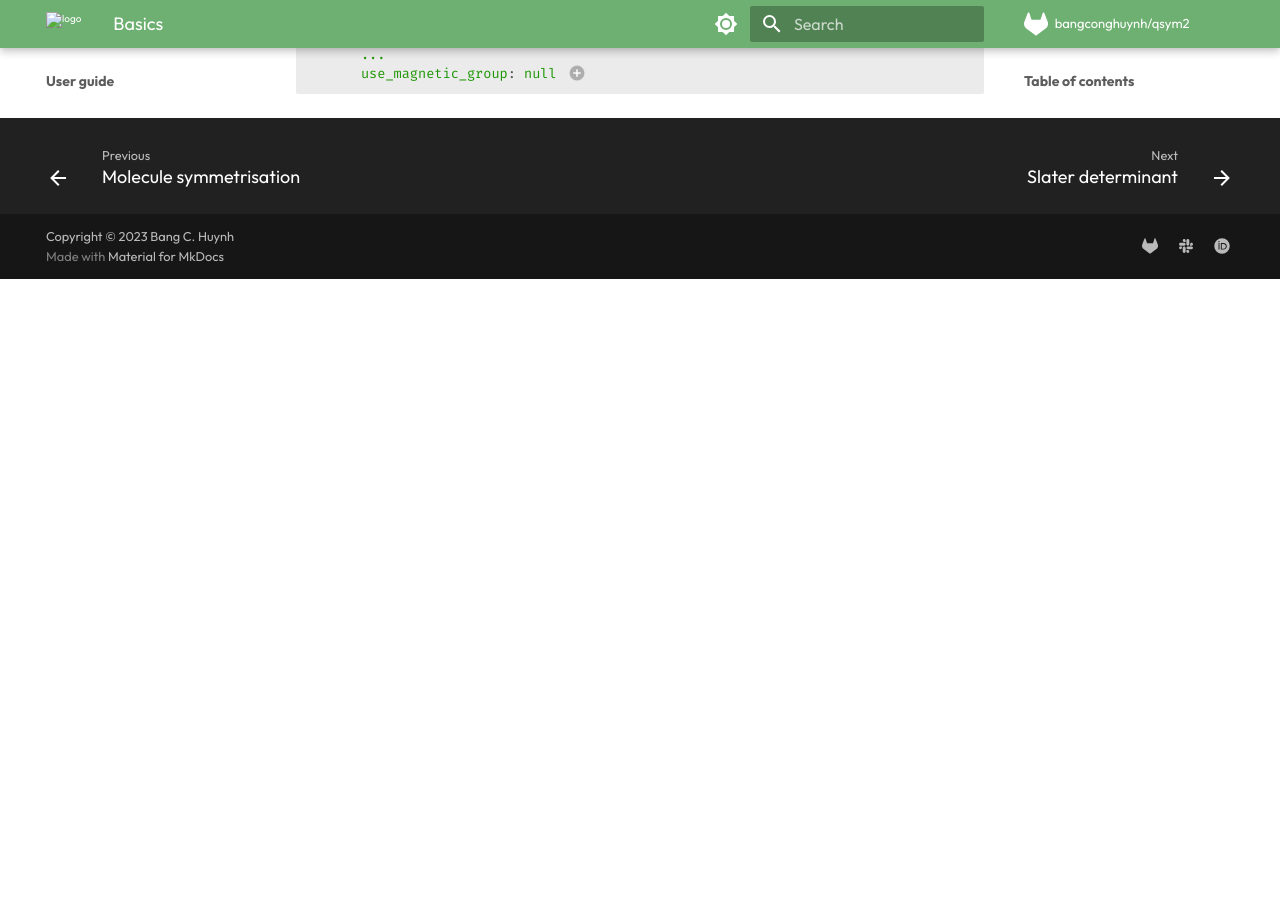
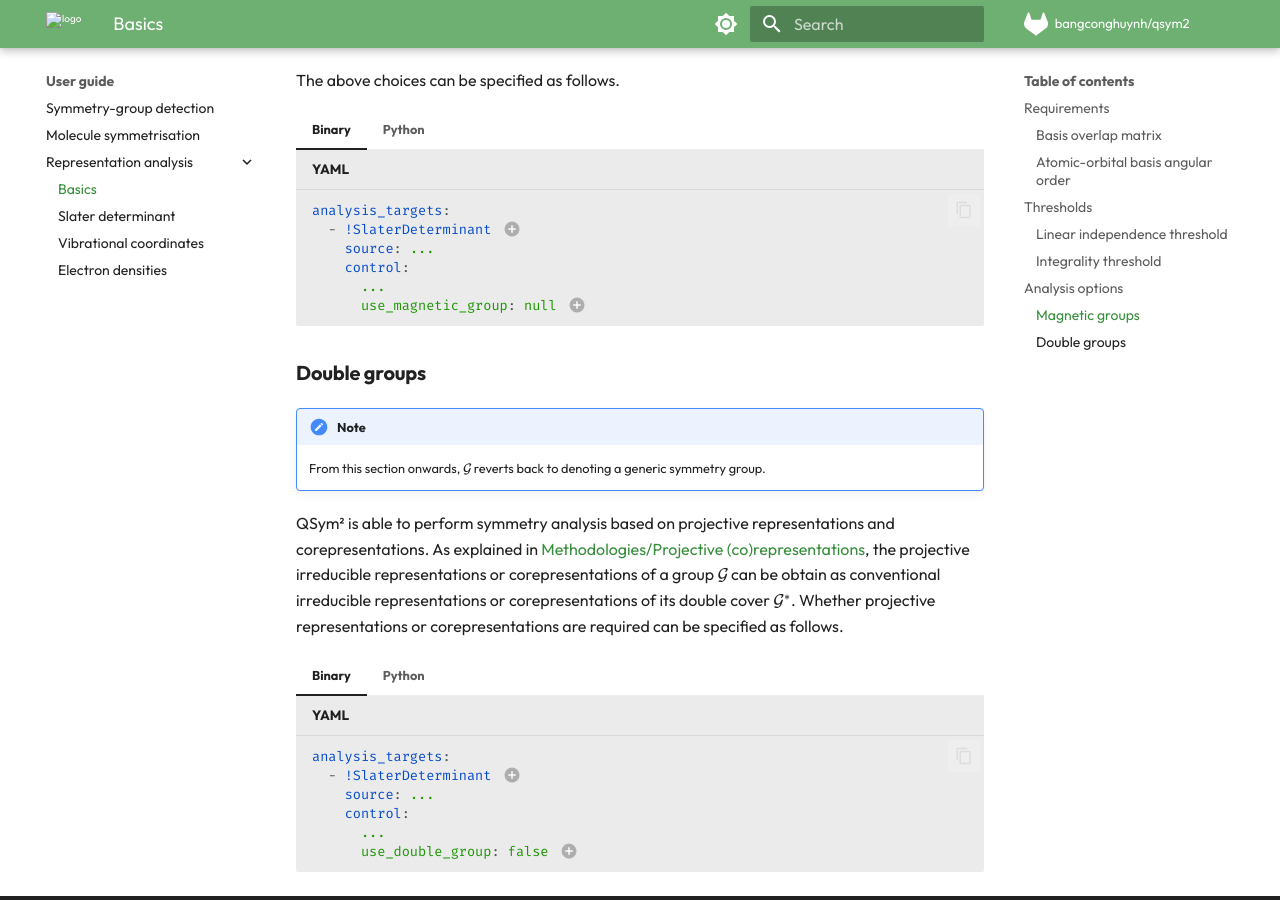
Before and after one commit to bangconghuynh/qsym2, an MkDocs documentation site: the page built from docs/docs/user-guide/representation-analysis/basics.md, in a window 1280 px wide and 900 px high, scrolled down 5273 px. Built offline with MkDocs 1.6.1 and Material for MkDocs 9.7.7, drawn with Linux system fonts in a browser that asks for light colours; comment, search, counter and statistics services are not loaded; before the commit the page ends 5552 px from its top, so only the background shows below that; some of the changed text lies outside the part shown.

Commit message:
Added double group.

````diff
--- a/docs/docs/user-guide/representation-analysis/basics.md
+++ b/docs/docs/user-guide/representation-analysis/basics.md
@@ -4,6 +4,10 @@ description: Basic information for representation analysis
 ---
 
 # Basics
+
+!!! note
+
+    Unless stated otherwise, $\mathcal{G}$ denotes a generic symmetry group.
 
 Let $V$ be a linear space and $\mathbfit{w} \in V$ be an element whose symmetry with respect to a group $\mathcal{G}$ is to be determined by QSym².
 This amounts to identifying and characterising the linear subspace $W \subseteq V$ spanned by the orbit
@@ -247,7 +251,11 @@ In this situation, rather than trying to unreasonably relax the integrality thre
 
 QSym² offers multiple options for symmetry analysis in terms of group and transformation types that are available for all analysis targets (whether they are all physically meaningful for a particular target is a separate consideration).
 
-### Magnetic group
+### Magnetic groups
+
+!!! warning "Special group notations in this section"
+
+    In this section **only**, $\mathcal{G}$ denotes a unitary symmetry group and $\mathcal{M}$ denotes a magnetic group that admits $\mathcal{G}$ as its unitary halving subgroup.
 
 As explained in [Symmetry-group detection/#External fields](../symmetry-group-detection.md/#external-fields), when time reversal is included in symmetry-group detection, QSym² has access to both the unitary group $\mathcal{G}$ and the magnetic group $\mathcal{M} = \mathcal{G} + \hat{a}\mathcal{G}$ of the system, if the latter is indeed present.
 There are then three choices for symmetry analysis:
@@ -305,3 +313,46 @@ The above choices can be specified as follows.
         - `None`: this specifies choice 1 &mdash; use the irreducible representations of the unitary group $\mathcal{G}$,
         - `MagneticSymmetryAnalysisKind.Representation`: this specifies choice 2 &mdash; use the irreducible representations of the magnetic group $\mathcal{M}$, if $\mathcal{M}$ is available,
         - `MagneticSymmetryAnalysisKind.Corepresentation`: this specifies choice 3 &mdash; use the irreducible corepresentations of the magnetic group $\mathcal{M}$, if $\mathcal{M}$ is available.
+
+
+### Double groups
+
+!!! note
+
+    From this section onwards, $\mathcal{G}$ reverts back to denoting a generic symmetry group.
+
+QSym² is able to perform symmetry analysis based on projective representations and corepresentations.
+As explained in [Methodologies/Projective (co)representations](../../methodologies/projective-reps-coreps.md), the projective irreducible representations or corepresentations of a group $\mathcal{G}$ can be obtain as conventional irreducible representations or corepresentations of its double cover $\mathcal{G}^*$.
+Whether projective representations or corepresentations are required can be specified as follows.
+
+=== "Binary"
+    ```yaml
+    analysis_targets:
+      - !SlaterDeterminant #(1)!
+        source: ...
+        control:
+          ...
+          use_double_group: false #(2)!
+    ```
+
+    1. :fontawesome-solid-users: This is just an example analysis target. The choices for projective (co)representation analysis can be specified in any analysis target.
+    2. :fontawesome-solid-users: This is a boolean. The possible options are:
+        - `false`: use only conventional irreducible representations or corepresentations of $\mathcal{G}$,
+        - `true`: use projective irreducible representations or corepresentations of $\mathcal{G}$ obtainable via its double cover $\mathcal{G}^*$.
+
+=== "Python"
+    ```python
+    from qsym2 import (
+        rep_analyse_slater_determinant,
+    )
+
+    rep_analyse_slater_determinant( #(1)!
+        ...,
+        use_double_group=False, #(2)!
+    )
+    ```
+
+    1. :fontawesome-solid-users: This is just an example analysis driver function in Python. The choices for projective (co)representation analysis can be specified in any analysis driver function.
+    2. :fontawesome-solid-users: This is a boolean. The possible options are:
+        - `False`: use only conventional irreducible representations or corepresentations of $\mathcal{G}$,
+        - `True`: use projective irreducible representations or corepresentations of $\mathcal{G}$ obtainable via its double cover $\mathcal{G}^*$.
````
